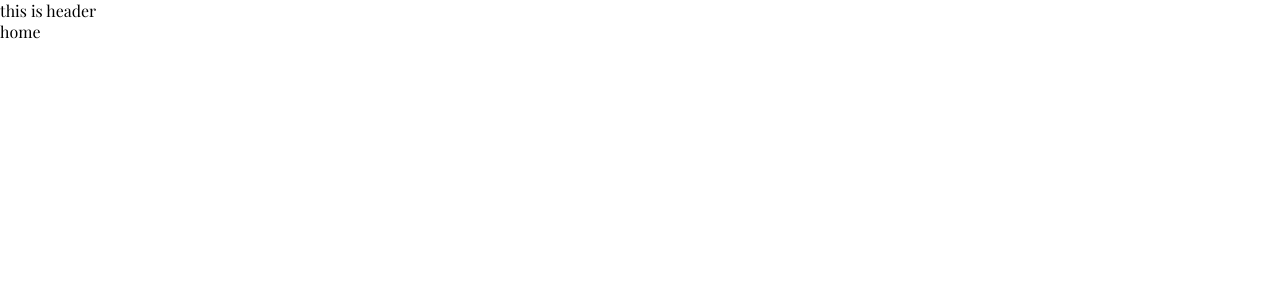
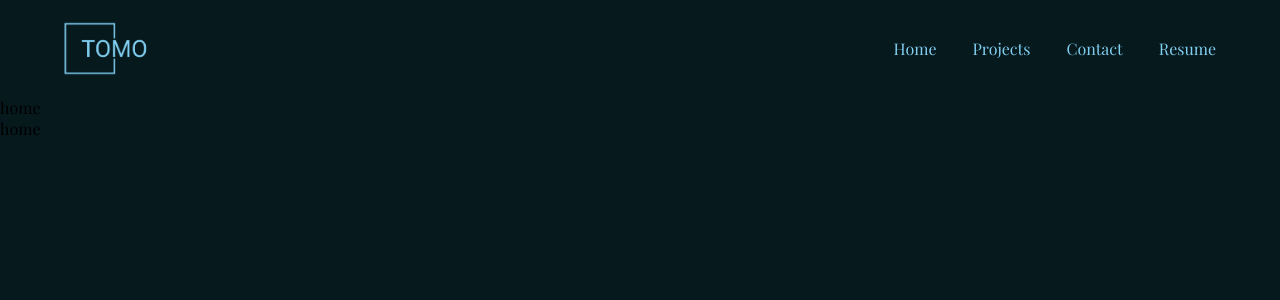
Before and after one commit to Tomo-ja/portfolio, a Next.js app: page / in a window 1280 px wide. Shown: the top 300 px of the page. Built offline with nearby package versions, Linux system fonts and the light colour scheme.

Commit message:
create header

```diff
--- a/components/Header/header.styled.js
+++ /dev/null
@@ -1,7 +0,0 @@
-import styled from "styled-components";
-
-const StyledHeader = styled.header`
-
-`
-
-export default StyledHeader
--- /dev/null
+++ b/components/Header/header.styles.js
@@ -0,0 +1,62 @@
+import styled from "styled-components";
+import THEME from "../../styles/theme";
+
+
+const StyledHeader = styled.header`
+
+	width: 90%;
+	max-width: 1220px;
+	margin-inline: auto;
+	padding-block: ${THEME.spacing.default};
+
+
+	nav{
+		display: flex;
+		width: 100%;
+		height: 100%;
+		justify-content: space-between;
+		align-items: center;
+	}
+
+	ul{
+		display: flex;
+		margin: 0;
+		padding: 0;
+	}
+
+	li{
+		margin-left: ${THEME.spacing.large};
+		color: ${THEME.colors.lightBlue};
+	}
+
+	a{
+		position: relative;
+
+		::after{
+			content: '';
+			position: absolute;
+			width: 0;
+			height: 3px;
+			left: 50%;
+			bottom: -10px;
+			background-color: ${THEME.colors.lightBlue};
+			transition: all ease-in-out .2s;
+		}
+		:hover::after{
+			width: 100%;
+			left: 0;
+		}
+	}
+
+	@media only screen and (max-width: 565px) {
+		padding-block: ${THEME.spacing.small};
+
+		li{
+			margin-left: ${THEME.spacing.default};
+			font-size: ${THEME.fontSize.xSmall};
+
+		}
+  }
+`
+
+export default StyledHeader
--- a/components/Header/index.jsx
+++ b/components/Header/index.jsx
@@ -1,11 +1,30 @@
-import StyledHeader from "./header.styled";
+import Image from "next/image";
+import Link from 'next/link';
 
+import StyledHeader from "./header.styles";
+import LogoImage from './logo.styles';
 
 const Header = () => {
 
 	return (
 		<StyledHeader>
-			this is header
+			<nav>
+				<LogoImage width="100px" height='65px'>
+					<Image
+						src='/logo.png'
+						alt="logo"
+						layout="fill"
+						objectFit="cover"
+					/>
+				</LogoImage>
+
+				<ul>
+					<li><Link href='/'>Home</Link></li>
+					<li><Link href='/projects'>Projects</Link></li>
+					<li><Link href='/contact'>Contact</Link></li>
+					<li><Link href='/resume'>Resume</Link></li>
+				</ul>
+			</nav>
 		</StyledHeader>
 	)
 }
--- /dev/null
+++ b/components/Header/logo.styles.js
@@ -0,0 +1,10 @@
+import styled from "styled-components";
+import StyledImage from "../../styles/image.styles";
+
+const LogoImage = styled(StyledImage)`
+	@media only screen and (max-width: 565px)  {
+		transform: scale(0.6);
+  }
+`
+
+export default LogoImage
--- a/components/Layout.jsx
+++ b/components/Layout.jsx
@@ -8,10 +8,10 @@ class Layout extends Component {
 	render() {
 			const { children } = this.props
 			return (
-				<ThemeProvider theme={theme}>
+				<>
 					<Header />
 					{children}
-				</ThemeProvider>
+				</>
 			)
 	}
 }
--- a/pages/index.js
+++ b/pages/index.js
@@ -1,5 +1,6 @@
 import Head from 'next/head'
 import Image from 'next/image'
+import StyledMain from '../styles/main.styles'
 
 const Home = () => {
   return (
@@ -8,6 +9,9 @@ const Home = () => {
         <title>Home</title>
         <link rel='icon' href='/favicon.ico'/>
       </Head>
+      <StyledMain>
+        home
+      </StyledMain>
       home
     </div>
   )
--- a/styles/globals.css
+++ b/styles/globals.css
@@ -3,6 +3,7 @@ body {
   padding: 0;
   margin: 0;
   font-family: 'Playfair Display', serif;
+  background-color: #06191D;
   /* font-family: 'Raleway', sans-serif; */
 }
 
@@ -10,7 +11,15 @@ body {
   box-sizing: border-box;
 }
 
+button{
+  all: unset;
+}
+
 a {
   color: inherit;
   text-decoration: none;
 }
+
+li{
+  list-style: none;
+}
--- /dev/null
+++ b/styles/image.styles.js
@@ -0,0 +1,13 @@
+import styled from "styled-components";
+
+const StyledImage = styled.div`
+	display: block;
+	position: relative;
+	width: ${props => props.width};
+	height: ${props => props.height ? props.height : 'auto'};
+	aspect-ratio: ${props => props.ratio ? props.ratio : 'auto'};
+	transition: all 0.25s;
+	overflow: hidden;
+`
+
+export default StyledImage
--- /dev/null
+++ b/styles/main.styles.js
@@ -0,0 +1,8 @@
+import styled from "styled-components";
+import theme from "./theme";
+
+
+const StyledMain = styled.main `
+`
+
+export default StyledMain
--- a/styles/theme.js
+++ b/styles/theme.js
@@ -1,4 +1,4 @@
-const theme = {
+const THEME = {
 	colors:
 		{
 			black: '#06191D',
@@ -25,7 +25,13 @@ const theme = {
 			middle: '24px',
 			large: '36px'
 		},
-
+	radius:
+		{
+			small: '2.5px',
+			default: '5px',
+			large: '10px',
+			full: '50%'
+		}
 }
 
-export default theme
+export default THEME
```
Also changed, not shown: public/logo.png.
